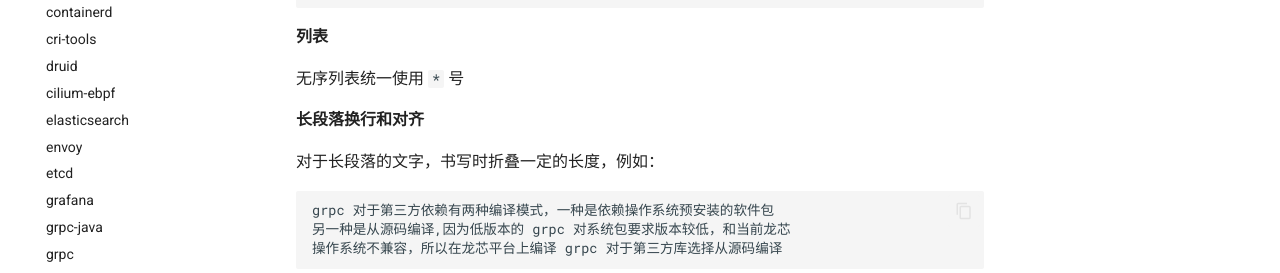
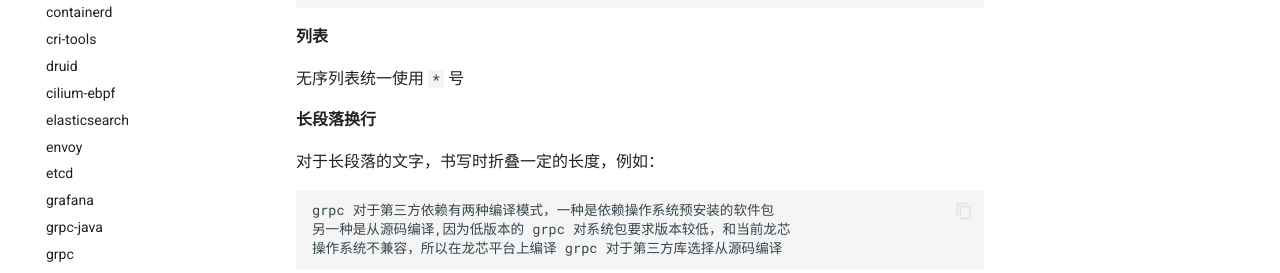
Before and after one commit to Loongson-Cloud-Community/Loongson-Cloud-Community, an MkDocs documentation site: the page built from docs/移植手册/index.md, in a window 1280 px wide and 900 px high, scrolled down 441 px. Shown: the part 150-423 px from the top of the window. Built offline with MkDocs 1.6.1 and Material for MkDocs 9.7.7, drawn with Linux system fonts in a browser that asks for light colours; comment, search, counter and statistics services are not loaded.

Commit message:
Update index.md

```diff
--- a/docs/移植手册/index.md
+++ b/docs/移植手册/index.md
@@ -22,7 +22,7 @@ __列表__
 
 无序列表统一使用 `*` 号
 
-__长段落换行和对齐__
+__长段落换行__
 
 对于长段落的文字，书写时折叠一定的长度，例如：
 
```
